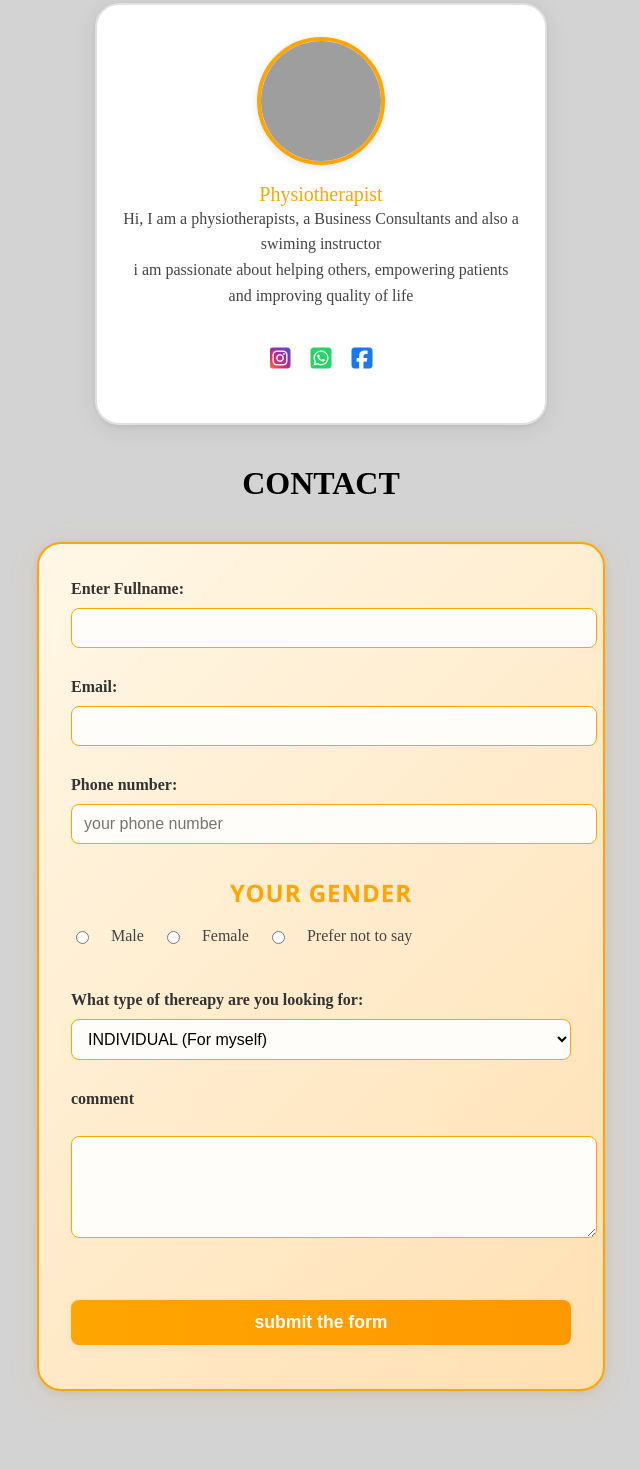
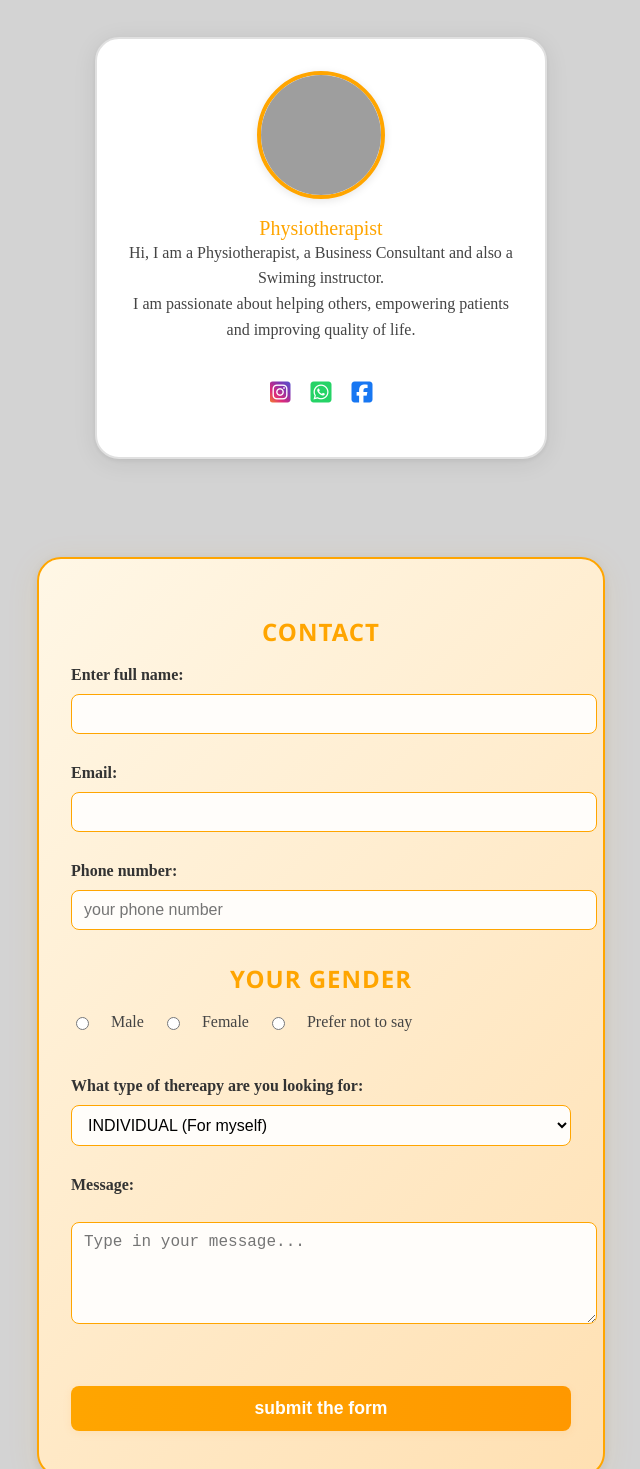
Before and after one commit to Tdavids788/Jo-el-Therapy-Services, a plain HTML site: page index.html in a window 1280 px wide. Shown: the part 1331-2800 px from the top of the page, without its empty margins (327-967 px from the left). Drawn offline with Linux system fonts and the light colour scheme; grey boxes are pictures that could not be loaded.

Commit message:
Refactor index.html for clarity and correctness
Corrected typos, improved formatting, and added missing elements.

```diff
--- a/index.html
+++ b/index.html
@@ -36,12 +36,12 @@
     <div class="banner-img-wrapper">
       <img src="Therapy pic.jpg" alt="Massage banner" class="Massage-edit">
       <h1 class="centered-title">Hi<span>,</span> My name is John Akpan.
-        <p class="ownership">Founder of Joel Therapy services</p>
+        <p class="ownership">Founder of Joel Therapy Services</p>
       </h1>
     </div>
   </section>
 <br>
-  <h2 class="section-target">ABOUT US</h2>
+  <h2 class="section-target"  id="#section-target">ABOUT US</h2>
   <div class="about">
     <p>At Jo-el Therapy Services, we understand that managing health challenges while balancing work and family commitments can be overwhelming. As experienced physiotherapists, we prioritize creating tailored fitness routines that support long-term health, strength, and well-being.</p>
     <p>Our programs are designed to fit seamlessly into your busy schedule year-round. We offer a variety of therapeutic services, including aerobic exercises, yoga, and massage therapy for both adults and children.</p>
@@ -61,13 +61,13 @@
     <p>Our Professional team is dedicated to providing you with personalized care to promote overall health and well
       being</p>
   </div>
-
+<br>
   <section id="section-target1" class="profilistic">
     <div class="profile-banner">
       <img src="matox.jpg" alt="my personal banner" class="profile-img">
       <span class="profile-edit">Physiotherapist</span>
-      <p> Hi, I am a physiotherapists, a Business Consultants and also a swiming instructor</p>
-      <p>i am passionate about helping others, empowering patients and improving quality of life</p>
+      <p> Hi, I am a Physiotherapist, a Business Consultant and also a Swiming instructor.</p>
+      <p>I am passionate about helping others, empowering patients and improving quality of life.</p>
       <br>
       <span class="icons">
         <a href="https://www.instagram.com/invites/contact/?utm_source=ig_contact_invite&utm_medium=copy_link&utm_content=xzmj4ss"><i class="fa-brands fa-square-instagram"></i></a>
@@ -77,16 +77,17 @@
 
     </div>
   </section>
+<br>
 
-  <div class="info" id="section-target2">
+  <section class="CONTAC">
+    <div class="info" id="section-target2">
     <h1>CONTACT</h1>
   </div>
-  <section class="CONTAC">
     <div class="shift">
       <form id="my-form" action="https://formspree.io/f/manpngjp" method="post">
         <!-- i will use formspree or nertify for the forms -->
         <div>
-          <label for="username">Enter Fullname:</label>
+          <label for="username">Enter full name:</label>
           <input type="text" id="Name" name="Name" required>
           <br><br>
           <label for="email">Email:</label>
@@ -111,8 +112,8 @@
           <option value=""> TEEN (For my child)</option>
         </select>
         <br><br>
-        <label for="bio">comment</label> <br>
-        <textarea name="comments" id="comments" rows="4" cols="50"></textarea>
+        <label for="bio">Message:</label> <br>
+        <textarea name="comments" id="comments" rows="4" cols="50" placeholder="Type in your message..."></textarea>
     </div>
     <br><br>
     <input type="submit" value="submit the form" id="my-form-button" class="modal" required>
@@ -131,7 +132,7 @@
 
   <footer>
     <div class="foot">
-      <p> Copyright &copy; 2025 Jo-el Therapy Services. All Rights Reserved</p>
+      <p> Copyrights &copy; 2025 Jo-el Therapy Services. All Right Reserved.</p>
     </div>
   </footer>
   <script src="script.js"></script>
```
